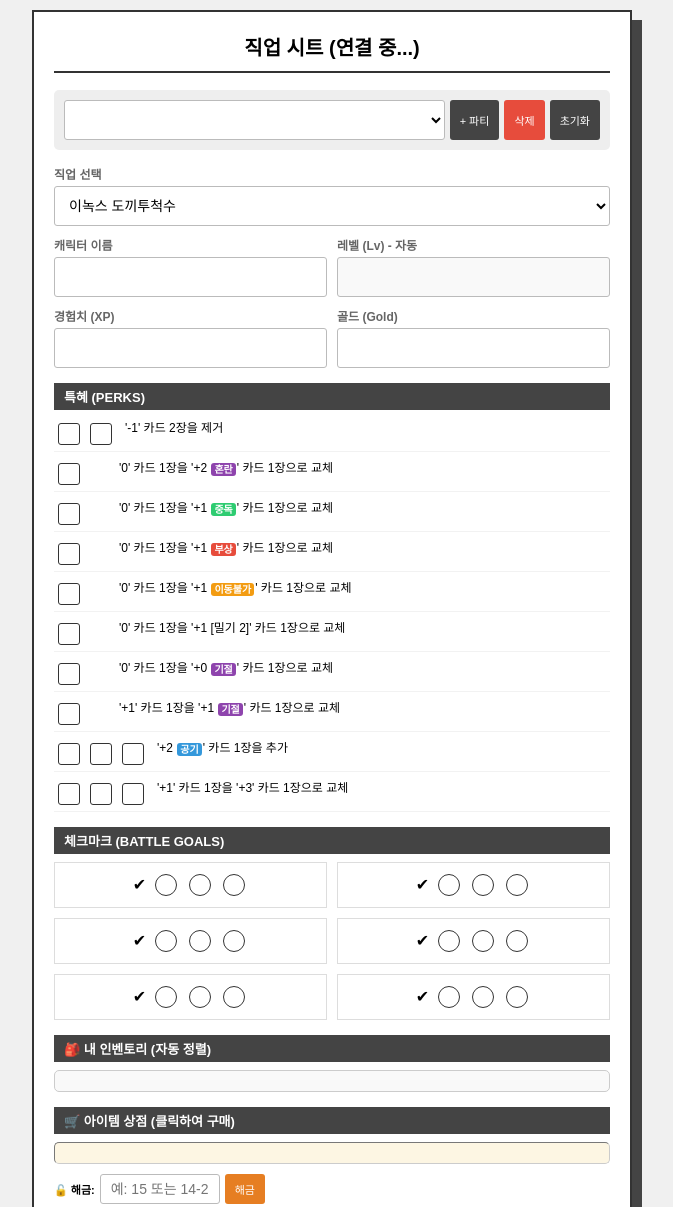
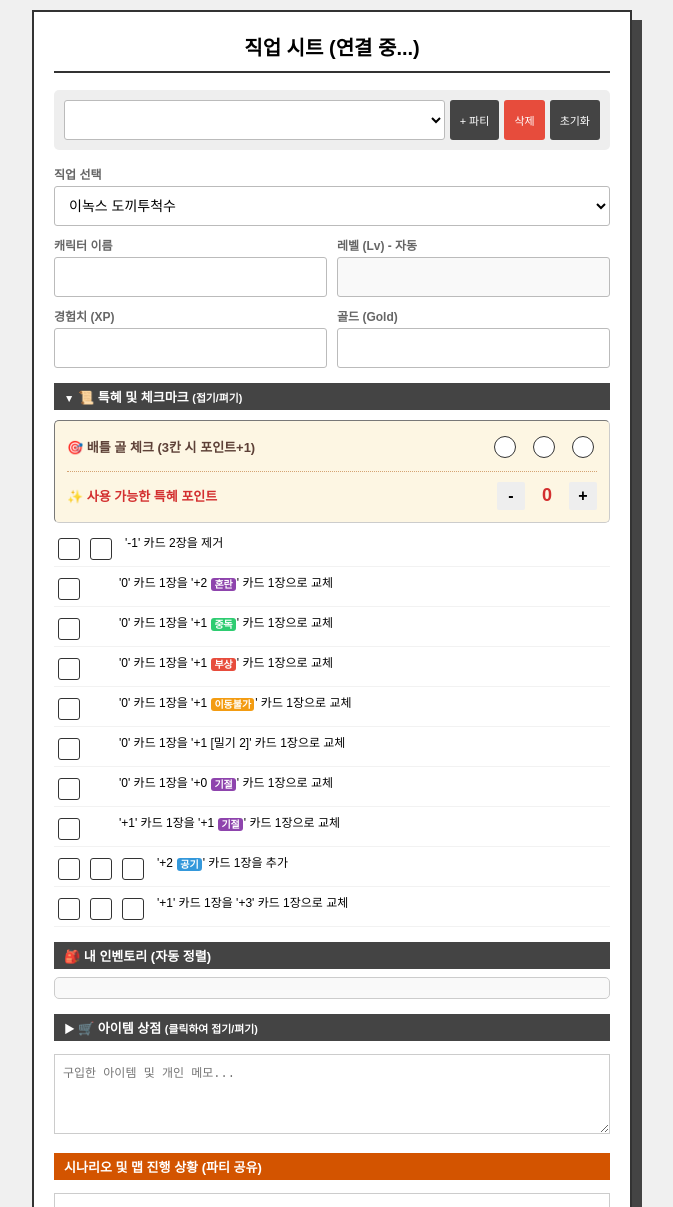
Before and after one commit to pangeaboard/Jotl, a plain HTML site: page index.html in a window 1280 px wide. Shown: the top 1207 px of the page, without its empty margins (308-981 px from the left). Drawn offline with Linux system fonts and the light colour scheme; no server answers.

Commit message:
Update index.html

```diff
--- a/index.html
+++ b/index.html
@@ -75,6 +75,15 @@
     font-size: 9px; padding: 1px 3px; border-radius: 2px;
     color: white; font-weight: bold; line-height: 1;
 }
+
+/* 화살표와 제목 사이 간격 조절 */
+summary { list-style: none; } /* 기본 화살표 숨기기 (선택사항) */
+summary::-webkit-details-marker { display: none; } /* 사파리/크롬 화살표 숨기기 */
+
+/* 제목 앞에 간단한 아이콘 표시 */
+summary::before { content: '▶ '; font-size: 0.8em; transition: 0.3s; display: inline-block; }
+details[open] summary::before { content: '▼ '; transform: rotate(0deg); }
+
 /* 직업별 고유 색상 */
 .tag-도끼 { background-color: #e67e22; }
 .tag-적위 { background-color: #e74c3c; }
@@ -159,20 +168,51 @@
         <div class="stat-item"><label>골드 (Gold)</label><input type="number" id="gold"></div>
     </div>
 
-    <div class="sect">특혜 (PERKS)</div>
+<details open>
+    <summary class="sect" style="cursor:pointer; outline:none; list-style:none;">
+        📜 특혜 및 체크마크 <small>(접기/펴기)</small>
+    </summary>
+
+    <div style="background: #fdf6e3; border: 1px inset #ccc; padding: 12px; margin: 10px 0; border-radius: 5px;">
+        <div style="display: flex; justify-content: space-between; align-items: center; margin-bottom: 10px;">
+            <span style="font-weight: bold; font-size: 13px; color: #5d4037;">🎯 배틀 골 체크 (3칸 시 포인트+1)</span>
+            <div id="checkSlotGroup" style="display: flex; gap: 10px;">
+                <input type="checkbox" class="circle-chk" id="goal_0" onchange="handleGoalCheck(0)">
+                <input type="checkbox" class="circle-chk" id="goal_1" onchange="handleGoalCheck(1)">
+                <input type="checkbox" class="circle-chk" id="goal_2" onchange="handleGoalCheck(2)">
+            </div>
+        </div>
+
+        <div style="display: flex; justify-content: space-between; align-items: center; border-top: 1px dotted #d4a373; padding-top: 10px;">
+            <span style="font-weight: bold; font-size: 13px; color: #d32f2f;">✨ 사용 가능한 특혜 포인트</span>
+            <div style="display: flex; align-items: center; gap: 12px;">
+                <button type="button" class="inv-btn" onclick="adjustPerkPoint(-1)" style="width: 28px; height: 28px; font-weight: bold; font-size: 16px;">-</button>
+                <b id="perkPointsDisplay" style="font-size: 18px; color: #d32f2f; min-width: 20px; text-align: center;">0</b>
+                <button type="button" class="inv-btn" onclick="adjustPerkPoint(1)" style="width: 28px; height: 28px; font-weight: bold; font-size: 16px;">+</button>
+            </div>
+        </div>
+    </div>
+
     <div id="perks"></div>
+</details>
 
-    <div class="sect">체크마크 (BATTLE GOALS)</div>
-    <div id="battleGoals" style="display:grid; grid-template-columns: 1fr 1fr; gap:10px;"></div>
+
     <div class="sect">🎒 내 인벤토리 (자동 정렬)</div>
     <div id="inventoryGrid" class="inventory-container"></div>
-    <div class="sect">🛒 아이템 상점 (클릭하여 구매)</div>
+<details>
+    <summary class="sect" style="cursor:pointer; outline:none; list-style:none;">
+        🛒 아이템 상점 <small>(클릭하여 접기/펴기)</small>
+    </summary>
+
     <div id="shopGrid" class="shop-container"></div>
-    <div style="margin-bottom:10px; display:flex; gap:5px; align-items:center;">
+
+    <div style="margin-bottom:10px; display:flex; gap:5px; align-items:center; padding: 0 5px;">
         <label style="font-size:11px; font-weight:bold;">🔓 해금:</label>
         <input type="text" id="unlockInput" placeholder="예: 15 또는 14-25" style="width:120px; height:30px;">
         <button class="btn-sm btn-unlock" style="height:30px;" onclick="unlockItems()">해금</button>
     </div>
+</details>
+
     <textarea id="memo" placeholder="구입한 아이템 및 개인 메모..."></textarea>
 
     <div class="sect sect-share">시나리오 및 맵 진행 상황 (파티 공유)</div>
@@ -234,21 +274,78 @@
         saveData();
     }
 
+   // 직업 선택 시 특혜 목록만 그려주는 함수
 function renderEmptyUI(job) {
     const p = document.getElementById('perks');
-        const bg = document.getElementById('battleGoals');
-        p.innerHTML = ''; bg.innerHTML = '';
+    if (!p) return;
+
+    p.innerHTML = '';
+    // D[job] 데이터에서 특혜 목록을 가져와서 화면에 그림
     D[job].forEach((o, i) => {
         let chks = '';
-            for(let j=0; j<o.n; j++) chks += `<input type="checkbox" class="p-chk" id="p_${i}_${j}" onchange="saveData()">`;
+        for(let j=0; j<o.n; j++) {
+            chks += `<input type="checkbox" class="p-chk" id="p_${i}_${j}" onchange="togglePerk(this)">`;
+        }
         p.innerHTML += `<div class="perk-item"><div class="chk-group">${chks}</div><span>${o.t}</span></div>`;
     });
-        for(let i=0; i<6; i++) {
-            let chks = '';
-            for(let j=0; j<3; j++) chks += `<input type="checkbox" class="circle-chk" id="b_${i}_${j}" onchange="saveData()">`;
-            bg.innerHTML += `<div style="border:1px solid #ddd; padding:8px; display:flex; align-items:center; gap:5px; justify-content:center;"><span>✔</span>${chks}</div>`;
+}
+
+// 체크마크 3개 다 차면 포인트 상승 + 초기화 로직
+function handleGoalCheck(index) {
+    const g0 = document.getElementById('goal_0').checked;
+    const g1 = document.getElementById('goal_1').checked;
+    const g2 = document.getElementById('goal_2').checked;
+
+    if (g0 && g1 && g2) {
+        setTimeout(() => {
+            if(confirm("체크마크 3개를 모두 달성했습니다!\n특혜 포인트를 1 올리고 체크마크를 초기화할까요?")) {
+                adjustPerkPoint(1); // 포인트 +1
+                // 체크박스 초기화
+                document.getElementById('goal_0').checked = false;
+                document.getElementById('goal_1').checked = false;
+                document.getElementById('goal_2').checked = false;
+                saveData();
+            }
+        }, 100);
+    } else {
+        saveData();
     }
 }
+
+// 포인트 수동 조절 (+, - 버튼)
+function adjustPerkPoint(amount) {
+    const display = document.getElementById('perkPointsDisplay');
+    let current = parseInt(display.innerText) || 0;
+    current = Math.max(0, current + amount);
+    display.innerText = current;
+    saveData();
+}
+
+function togglePerk(chk) {
+    const display = document.getElementById('perkPointsDisplay');
+    let points = parseInt(display.innerText) || 0;
+
+    if (chk.checked) {
+        // 체크를 하려고 할 때
+        if (points > 0) {
+            // 포인트가 있으면 1 차감
+            points -= 1;
+        } else {
+            // 포인트가 없으면 체크 취소하고 경고
+            chk.checked = false;
+            alert("사용 가능한 특혜 포인트가 부족합니다!");
+            return;
+        }
+    } else {
+        // 체크를 해제할 때 (포인트 다시 돌려줌)
+        points += 1;
+    }
+
+    display.innerText = points;
+    saveData();
+}
+
+
 
 function renderShop() {
     const shopGrid = document.getElementById('shopGrid');
@@ -539,6 +636,9 @@ function startSync() {
         const data = snap.val() || {};
         const jobData = (data.jobs && data.jobs[job]) ? data.jobs[job] : {};
 
+document.getElementById('gold').value = jobData.gold || 0;
+document.getElementById('perkPointsDisplay').innerText = jobData.perkPoints || 0; // 추가
+
         // 내 데이터 반영
         document.getElementById('charName').value = jobData.name || "";
         document.getElementById('xp').value = jobData.xp || 0;
@@ -609,9 +709,13 @@ function startSync() {
         const checks = {};
         document.querySelectorAll('input[type="checkbox"]').forEach(c => checks[c.id] = c.checked);
       const data = {
-            name: document.getElementById('charName').value, lv: document.getElementById('lv').value,
-            xp: document.getElementById('xp').value, gold: document.getElementById('gold').value,
-            memo: document.getElementById('memo').value, checks: checks
+    name: document.getElementById('charName').value,
+    lv: document.getElementById('lv').value,
+    xp: document.getElementById('xp').value,
+    gold: document.getElementById('gold').value,
+    memo: document.getElementById('memo').value,
+    checks: checks,
+    perkPoints: document.getElementById('perkPointsDisplay').innerText // 추가
 };
         db.ref(`jotl_v17/slots/${currentSlot}/jobs/${job}`).set(data);
         db.ref(`jotl_v17/slots/${currentSlot}/shared/mapProgress`).set(document.getElementById('mapProgress').value);
```
Lines whose indentation alone changed are shown as unchanged.
